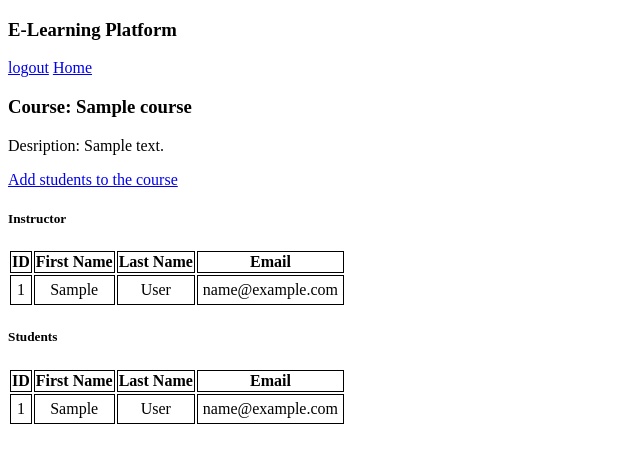
After one commit to venkata-naveen-varma/Learning-Space-application, a Django app: page /course/details-all?course_id=1 in a window 1280 px wide. The commit adds this page. Shown: the top 463 px of the page, without its empty margins (0-640 px from the left). Run offline with Django 4.2, Linux system fonts and the light colour scheme; a user stored in the database is signed in; tables that the repository leaves empty hold one stand-in row (values such as "Sample post").

Commit message:
Add student to course, show course data to institution

```diff
--- /dev/null
+++ b/e_learn/templates/course_data_to_institution.html
@@ -0,0 +1,62 @@
+{% extends "base_loggedIn.html" %}
+
+{% block body %}
+    <a href="{% url 'institution_home' %}">Home</a>
+    <h3> Course: {{ course_details.name }}</h3>
+    <p>Desription: {{ course_details.description }}</p>
+    <a href="{% url 'add_students_to_course' %}?course_id={{ course_details.id }}&method='GET'">Add students to the course</a> <br>
+    {% if instructor_exists %}
+        <h5>Instructor</h5>
+        <table>
+            <thead>
+                <tr>
+                    <th scope="col" style="border: 1px solid black;"> ID </th>
+                    <th scope="col" style="border: 1px solid black;"> First Name </th>
+                    <th scope="col" style="border: 1px solid black;"> Last Name </th>
+                    <th scope="col" style="border: 1px solid black;"> Email </th>
+                </tr>
+            </thead>
+            <tbody>
+                <tr>
+                    <td style="border: 1px solid black;padding: 5px" align="center">{{ instructor.id }}</td>
+                    <td style="border: 1px solid black;padding: 5px" align="center">{{ instructor.first_name }}</td>
+                    <td style="border: 1px solid black;padding: 5px" align="center">{{ instructor.last_name }}</td>
+                    <td style="border: 1px solid black;padding: 5px" align="center">{{ instructor.email }}</td>
+                </tr>
+            </tbody>
+        </table>
+    {% elif students_exists %}
+        <br> This course does not have any Instructor assigned yet. <br>
+    {% endif %}
+
+    {% if students_exists %}
+        <h5>Students</h5>
+        <table>
+            <thead>
+                <tr>
+                    <th scope="col" style="border: 1px solid black;"> ID </th>
+                    <th scope="col" style="border: 1px solid black;"> First Name </th>
+                    <th scope="col" style="border: 1px solid black;"> Last Name </th>
+                    <th scope="col" style="border: 1px solid black;"> Email </th>
+                </tr>
+            </thead>
+            <tbody>
+                {% for user in students_lst %}
+                    <tr>
+                        <td style="border: 1px solid black;padding: 5px" align="center">{{ user.id }}</td>
+                        <td style="border: 1px solid black;padding: 5px" align="center">{{ user.first_name }}</td>
+                        <td style="border: 1px solid black;padding: 5px" align="center">{{ user.last_name }}</td>
+                        <td style="border: 1px solid black;padding: 5px" align="center">{{ user.email }}</td>
+                    </tr>
+                {% endfor %}
+            </tbody>
+        </table>
+    {% elif instructor_exists %}
+        <br> This course does not have any students enrolled yet. <br>
+    {% endif %}
+
+    {% if msg %}
+        <br> {{ msg }} <br>
+        <br> <a href="{% url 'add_instructor_to_course' %}?course_id={{ course_details.id }}">Assign an instructor to the course</a> <br>
+    {% endif %}
+{% endblock %}
--- a/e_learn/templates/course_list.html
+++ b/e_learn/templates/course_list.html
@@ -9,15 +9,13 @@
                 <tr>
                     <th scope="col" style="border: 1px solid black;">Course ID</th>
                     <th scope="col" style="border: 1px solid black;">Course Name</th>
-                    <th scope="col" style="border: 1px solid black;"> Description </th>
                 </tr>
             </thead>
             <tbody>
                 {% for course in course_list %}
                     <tr>
                         <td style="border: 1px solid black; padding: 5px" align="center">{{ course.id }}</td>
-                        <td style="border: 1px solid black; padding: 5px" align="center">{{ course.name }}</td>
-                        <td style="border: 1px solid black; padding: 5px" align="center">{{ course.description }}</td>
+                        <td style="border: 1px solid black; padding: 5px" align="center"><a href="{% url 'complete_course_details' %}?course_id={{ course.id }}"> {{ course.name }} </a></td>
                     </tr>
                 {% endfor %}
             </tbody>
--- a/e_learn/urls.py
+++ b/e_learn/urls.py
@@ -21,4 +21,7 @@ urlpatterns = [
 
     path('course/create', views.create_course, name='create_course'),
     path('course/list', views.course_list, name='course_list'),
+    path('course/details-all', views.display_course_data, name='complete_course_details'),
+    path('course/add-students', views.display_add_students_to_course, name='add_students_to_course'),
+    path('course/add-insturctor', views.display_add_instructor_to_course, name='add_instructor_to_course'),
 ]
--- a/e_learn/views.py
+++ b/e_learn/views.py
@@ -249,6 +249,89 @@ def instructor_list(request):
     except Exception as e:
         return render(request, 'institution_home.html', {'msg': 'Students not registered yet, try registering a new student!'})
 
-# def add_student_to_course(request):
-#     """ Add a student to a course, path='institution/course_student'"""
-#     return render(request, '.html', {'user_lst': User.objects.all()})
+def course_users(course_id):
+    """ function to get all students, instructors of a course from course-id """
+    try:
+        course = Course.objects.get(id=course_id)
+        lst_user_relations = UserCourseRelation.objects.filter(course=course)
+        students_lst = []
+        instructor = None
+        for relation in lst_user_relations:
+            if relation.user.is_instructor:
+                instructor = relation.user
+            students_lst.append(relation.user)
+        if len(students_lst) == 0 and instructor is None:
+            return None
+        return {"course": course, "students_lst": students_lst, "instructor": instructor}
+    except Exception as e:
+        return None
+
+@login_required(login_url="institution_login")
+def display_course_data(request):
+    """ Getting all users of a course and course details to display to institution, path='course/details-all' """
+    course_id = request.GET.get('course_id')
+    data = course_users(course_id)
+    students_exists = True
+    instructor_exists = True
+    if data is None:
+        course = Course.objects.get(id=course_id)
+        return render(request, "course_data_to_institution.html", {'course_details': course, 'msg': "No Student or Instructor is assigned to this course yet."})
+    if data["instructor"] is None:
+        instructor_exists = False
+    if len(data["students_lst"]) == 0:
+        students_exists = False
+    return render(request, "course_data_to_institution.html", {'course_details': data["course"], 'students_lst': data["students_lst"], 'instructor': data["instructor"], 'instructor_exists': instructor_exists, 'students_exists': students_exists})
+
+def institution_students(request):
+    """ function to get a list of all students in an institution """
+    current_institution = Institution.objects.get(user=request.user)
+    students_exist = False
+    student_lst = []
+    try:
+        details_lst = UserInstitutionRelation.objects.filter(institution=current_institution, is_student=True)
+        for i in details_lst:
+            student_lst.append(i.user)
+        if len(student_lst) != 0:
+            students_exist = True
+        return {"students_exist": students_exist, "student_lst": student_lst}
+    except Exception as e:
+        return {"students_exist": students_exist, "student_lst": student_lst}
+
+@login_required(login_url="institution_login")
+def display_add_students_to_course(request):
+    """ Get a list of all students in the institution and add student to a course, path='course/add-students '"""
+    msg = None
+    if request.method == 'POST':
+        course_id = request.POST.get('course_id')
+        user_id = request.POST.get('user_id')
+        course_details = Course.objects.get(id=int(course_id))
+        user_details = User.objects.get(id=user_id)
+        new_relation = UserCourseRelation(user=user_details, course=course_details)
+        new_relation.save()
+        msg = "Student added to course successfully."
+    else:
+        course_id = request.GET.get('course_id')
+        course_details = Course.objects.get(id=course_id)
+
+    data = institution_students(request)
+    if not data["students_exist"]:
+        return render(request, 'course_data_to_institution.html', {"msg": 'Students not registered in the institution yet, try registering a new student!'})
+    relations = UserCourseRelation.objects.filter(course=course_details)
+    students_lst = []
+    relations_user = []
+    for relation in relations:
+        relations_user.append(relation.user)
+    for user in data["student_lst"]:
+        if user not in relations_user:
+            students_lst.append(user)
+    if len(relations) != 0 and len(students_lst) == 0:
+        return render(request, 'add_students_to_course.html', {'course_details': course_details, 'msg': "No new students to add to this course."})
+    elif len(relations) == 0:
+        students_lst = data["student_lst"]
+    if msg is not None:
+        return render(request, 'add_students_to_course.html', {"course_details": course_details, "students_lst": students_lst, "student_exists": data["students_exist"], "msg": msg})
+    return render(request, 'add_students_to_course.html', {"course_details": course_details, "students_lst": students_lst, "student_exists": data["students_exist"]})
+
+@login_required(login_url="institution_login")
+def display_add_instructor_to_course(request):
+    pass
```
Also changed, not shown: e_learn/templates/add_students_to_course.html (added, +41 -0 lines).
